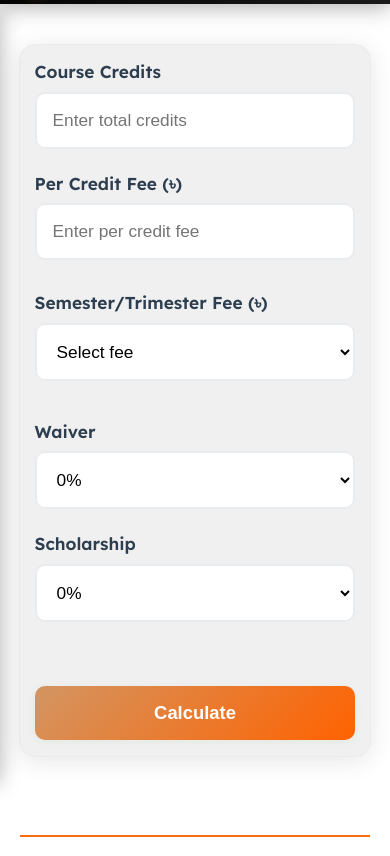
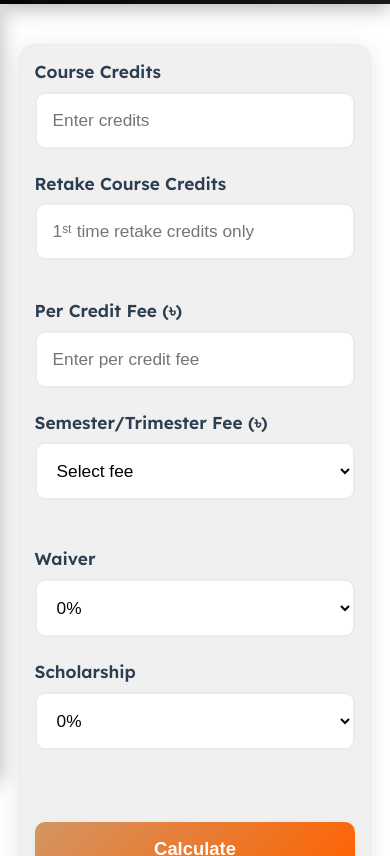
Before and after one commit to 5S4D1/uiu-calculator, a plain HTML site: page tuitionFee.html in a window 390 px wide. Shown: the part 66-922 px from the top of the page. Drawn offline with Linux system fonts and the light colour scheme.

Commit message:
Update footer links and enhance tuition fee form
- Wrapped footer logo in a link to the GitHub repository for easy access.
- Added input field for retake course credits in the tuition fee form.
- Adjusted layout and styling for better responsiveness and user experience in the tuition fee section.
- Updated JavaScript to handle retake course credits in calculations.

```diff
--- a/js/tuitionFee.js
+++ b/js/tuitionFee.js
@@ -2,6 +2,7 @@
 
 document.addEventListener('DOMContentLoaded', function() {
     const courseCredits = document.getElementById('courseCredits');
+    const retakeCredits = document.getElementById('retakeCredit')
     const perCreditFee = document.getElementById('perCreditFee');
     const semesterFee = document.getElementById('semesterFee');
     const waiver = document.getElementById('waiver');
@@ -10,6 +11,7 @@ document.addEventListener('DOMContentLoaded', function() {
 
     // Breakdown fields
     const bdCourseCredits = document.getElementById('bdCourseCredits');
+    const bdRetakeCre = document.getElementById('bdRetakeCre');
     const bdPerCreditFee = document.getElementById('bdPerCreditFee');
     const bdSemesterFee = document.getElementById('bdSemesterFee');
     const bdWaiver = document.getElementById('bdWaiver');
@@ -28,6 +30,7 @@ document.addEventListener('DOMContentLoaded', function() {
     calculateBtn.addEventListener('click', function() {
         // Get values
         const credits = parseFloat(courseCredits.value) || 0;
+        const retakeCre = parseFloat(retakeCredits.value) || 0;
         const creditFee = parseFloat(perCreditFee.value) || 0;
         const semFee = parseFloat(semesterFee.value) || 0;
         const waiverVal = parseFloat(waiver.value) || 0;
@@ -35,18 +38,21 @@ document.addEventListener('DOMContentLoaded', function() {
 
         // Show input data
         bdCourseCredits.textContent = credits;
+        bdRetakeCre.textContent = retakeCre;
         bdPerCreditFee.textContent = formatMoney(creditFee) + ' ৳';
         bdSemesterFee.textContent = formatMoney(semFee) + ' ৳';
         bdWaiver.textContent = waiverVal + '%';
         bdScholarship.textContent = scholarshipVal + '%';
-
-        // Calculate course fee
-        const courseFee = credits * creditFee;
-        // Total before any discount
+        /*
+        # Calculate course fee
+        # 1st time Retake course fee gets 50% off
+        */
+        const courseFee = credits * creditFee + (retakeCre * creditFee) * 0.5;
+        // Total before any discount like: Waiver or Scholarship
         const totalBefore = courseFee + semFee;
         bdTotalBefore.textContent = formatMoney(totalBefore) + ' ৳';
 
-        // Determine best discount
+        // Determine best discount Waiver or Scholarship
         let bestDiscount = 0;
         if (waiverVal > scholarshipVal) {
             bestDiscount = waiverVal;
@@ -54,7 +60,12 @@ document.addEventListener('DOMContentLoaded', function() {
             bestDiscount = scholarshipVal;
         }
 
-        // Apply discount only to course fee
+        /*
+        # Apply discount only to course fee
+        # The discount is also valid for retake courses
+        # TotalCourseFee = NewCourseFee + RetakeCourseFee
+        ===!!! if it's wrong correct it !!!===
+        */
         const discountedCourseFee = courseFee * (1 - bestDiscount / 100);
         const totalAfter = discountedCourseFee + semFee;
         bdTotalAfter.textContent = formatMoney(totalAfter) + ' ৳';
--- a/style/footer.css
+++ b/style/footer.css
@@ -4,8 +4,8 @@ footer {
     padding: 20px;
 }
 
-hr {
-    border: 0;
+footer hr {
+    border: none;
     height: 2px;
     background: #f76d17;
     margin: 2rem 1.7rem;
--- a/style/tuitionFee.css
+++ b/style/tuitionFee.css
@@ -6,7 +6,6 @@
 
 body {
   font-family: "Arial", sans-serif;
-  /* background: linear-gradient(135deg, #ebbd18 0%, #dac911 100%); */
   min-height: 100vh;
   /* padding: 20px; */
 }
@@ -41,7 +40,7 @@ body {
   background: #f1f0f0;
   border-radius: 16px;
   padding: 2.5rem 2rem;
-  max-width: 700px;
+  max-width: 65vw;
   margin: 2.5rem auto 0 auto;
   box-shadow: 0 4px 24px rgba(0,0,0,0.10);
   border: 1.5px solid #e9ecef;
@@ -50,15 +49,19 @@ body {
 .fee-form-card form {
   display: flex;
   flex-direction: column;
-  gap: 1.5rem;
+  gap: 2rem;
 }
 
 .fee-form-grid-row {
   display: grid;
   gap: 2rem;
+  grid-template-columns: 1fr 1fr;
 }
-.fee-form-grid-row:first-child {
-  grid-template-columns: 0fr 1fr;
+
+.fee-from-credit-semesterfee-row{
+  display: grid;
+  gap: 2rem;
+  grid-template-columns: 1.5fr 2fr;
 }
 
 .fee-form-waiver-scholarship-row {
@@ -195,15 +198,11 @@ body {
 
 @media (max-width: 900px) {
   .fee-form-card, .fee-breakdown-card {
-    max-width: 98vw;
+    max-width: 90vw;
     padding: 1.2rem 0.5rem;
   }
   .fee-form-grid-row {
     grid-template-columns: 1fr !important;
-    gap: 1rem;
-  }
-  .fee-form-waiver-scholarship-row {
-    grid-template-columns: 1fr;
     gap: 1rem;
   }
 }
@@ -213,8 +212,12 @@ body {
     margin: auto 1.2rem;
   }
   .fee-form-card, .fee-breakdown-card {
-    max-width: 99vw;
+    max-width: 96vw;
     padding: 1rem 0.9rem;
+  }
+  .fee-form-waiver-scholarship-row, .fee-from-credit-semesterfee-row {
+    grid-template-columns: 1fr;
+    gap: 1rem;
   }
   .breakdown-row {
     flex-direction: row;
--- a/tuitionFee.html
+++ b/tuitionFee.html
@@ -62,12 +62,18 @@
                 <div class="fee-form-grid-row">
                     <div class="input-container">
                         <label for="courseCredits">Course Credits</label>
-                        <input type="number" id="courseCredits" name="courseCredits" min="0" placeholder="Enter total credits">
+                        <input type="number" id="courseCredits" name="courseCredits" min="0" placeholder="Enter credits">
                     </div>
+                    <div class="input-container">
+                        <label for="retakeCredit">Retake Course Credits</label>
+                        <input type="number" id="retakeCredit" name="retakeCredit" min="0" placeholder="1ˢᵗ time retake credits only">
+                    </div>
+
+                </div>
+                <div class="fee-from-credit-semesterfee-row">
                     <div class="input-container">
                         <label for="perCreditFee">Per Credit Fee (৳)</label>
                         <input type="number" id="perCreditFee" name="perCreditFee" min="0" placeholder="Enter per credit fee">
-                    </div>
                     </div>
                     <div class="input-container">
                         <label for="semesterFee">Semester/Trimester Fee (৳)</label>
@@ -77,6 +83,8 @@
                             <option value="6500">6,500</option>
                             <option value="9750">9,750</option>
                         </select>
+                    </div>
+
                 </div>
                 <div class="fee-form-waiver-scholarship-row">
                     <div class="input-container">
@@ -109,6 +117,7 @@
         <!-- Breakdown Card: hidden by default, shown after calculation -->
         <div class="result-container fee-breakdown-card" id="breakdownCard" style="display:none;">
             <div class="breakdown-row"><span class="breakdown-label">Course Credits</span><span class="breakdown-value" id="bdCourseCredits">0</span></div>
+            <div class="breakdown-row"><span class="breakdown-label">Retake Course Credits</span><span class="breakdown-value" id="bdRetakeCre">0 ৳</span></div>
             <div class="breakdown-row"><span class="breakdown-label">Per Credit Fee</span><span class="breakdown-value" id="bdPerCreditFee">0 ৳</span></div>
             <div class="breakdown-row"><span class="breakdown-label">Semester/Trimester Fee</span><span class="breakdown-value" id="bdSemesterFee">0 ৳</span></div>
             <div class="breakdown-row"><span class="breakdown-label">Waiver</span><span class="breakdown-value" id="bdWaiver">0%</span></div>
@@ -127,7 +136,9 @@
     <footer>
         <hr>
         <div class="logo">
+            <a href="https://github.com/5S4D1" target="_blank">
                 <img src="asset/footerLogo.svg" alt="logo">
+            </a>
         </div>
         <!-- this year comes from navigation.js file -->
         <p>© <span id="currentYear"></span> UiU Calculator</p>
```
Also changed, not shown: index.html (+3 -1 lines), prerequisite.html (+3 -1 lines). Lines whose indentation alone changed are shown as unchanged.
